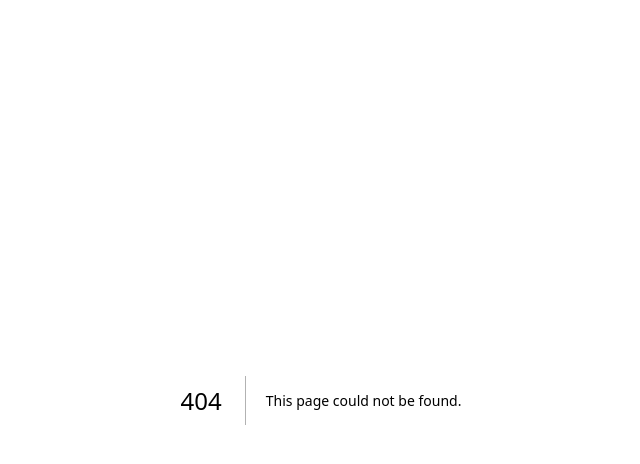
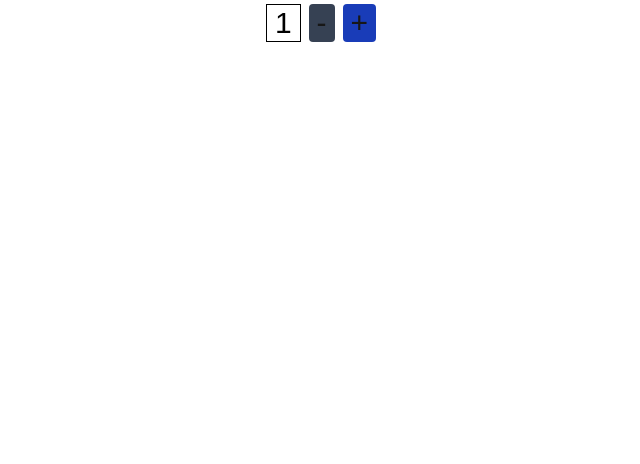
Before and after one commit to PrathamPatel0422/cprg306-assignments, a Next.js app: page /week-5 in a window 1280 px wide. Before the commit this address had no page. Shown: the top 464 px of the page, without its empty margins (319-959 px from the left). Built offline with nearby package versions, Linux system fonts and the light colour scheme.

Commit message:
added week 5 folder and add page and new item files from week 4

```diff
--- /dev/null
+++ b/app/week-5/new-item.js
@@ -0,0 +1,22 @@
+"use client"
+
+import { useState } from "react";
+
+export default function NewItem() {
+    let [quantity, SetQuantity] = useState(1);
+
+    const increment = () => {
+        SetQuantity(quantity + 1)
+    };
+    const decrement = () => {
+        SetQuantity(quantity - 1)
+    };
+
+    return(
+        <div className="my-1 flex gap-2">
+            <h1 className="text-3xl border-1 border-black text text-black flex justify-center px-2">{quantity}</h1>
+            <button disabled={quantity === 1 } onClick={decrement} className= "text-3xl disabled:bg-gray-700 disabled:hover:cursor-not-allowed rounded bg-blue-800  hover:bg-blue-600 hover:cursor-pointer px-2">-</button>
+            <button disabled={quantity === 20 } onClick={increment} className= "text-3xl disabled:bg-gray-700 disabled:hover:cursor-not-allowed rounded bg-blue-800  hover:bg-blue-600 hover:cursor-pointer px-2">+</button>
+        </div>
+    )
+}
--- /dev/null
+++ b/app/week-5/page.js
@@ -0,0 +1,12 @@
+import NewItem from "./new-item";
+
+export default function Page(){
+ return(
+    <main>
+        <div className="flex bg-white mx-auto my-auto justify-center max-w-35">
+            <NewItem />
+        </div>
+    </main>
+
+ )
+}
```
